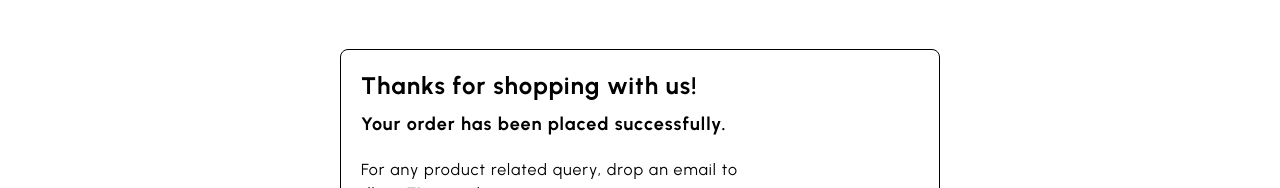
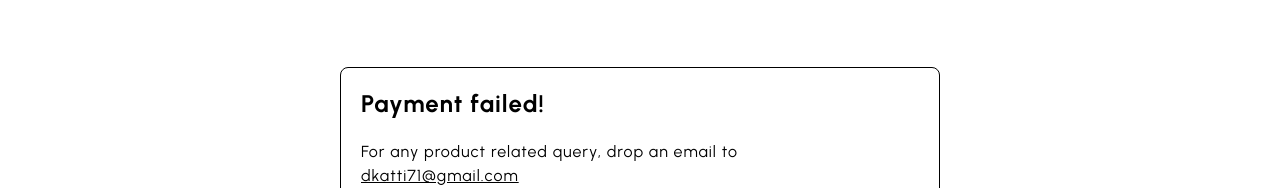
Before and after one commit to Prem-Kt-2522/trinty_frontend, a Next.js app: page /failed in a window 1280 px wide. Shown: the part 245-433 px from the top of the page. Built offline with nearby package versions, Linux system fonts and the light colour scheme; no server answers.

Commit message:
Update failed.js

```diff
--- a/pages/failed.js
+++ b/pages/failed.js
@@ -2,17 +2,12 @@
 import Wrapper from "@/components/Wrapper";
 import Link from "next/link";
 
-const Success = () => {
+const Failed = () => {
     return (
         <div className="min-h-[650px] flex items-center">
             <Wrapper>
                 <div className="max-w-[600px] rounded-lg p-5 border border-black mx-auto flex flex-col">
-                    <div className="text-2xl font-bold">
-                        Thanks for shopping with us!
-                    </div>
-                    <div className="text-lg font-bold mt-2">
-                        Your order has been placed successfully.
-                    </div>
+                    <div className="text-2xl font-bold">Payment failed!</div>
                     <div className="text-base mt-5">
                         For any product related query, drop an email to
                     </div>
@@ -27,4 +22,4 @@
     );
 };
 
-export default Success;
+export default Failed;
```
